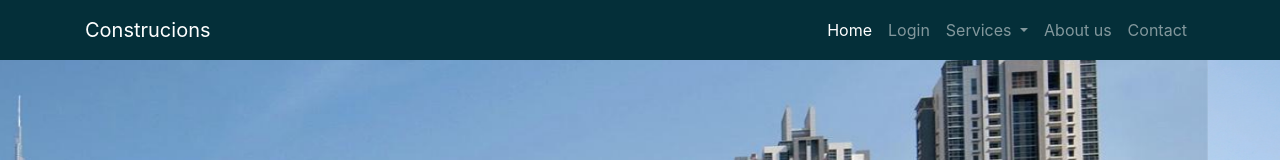
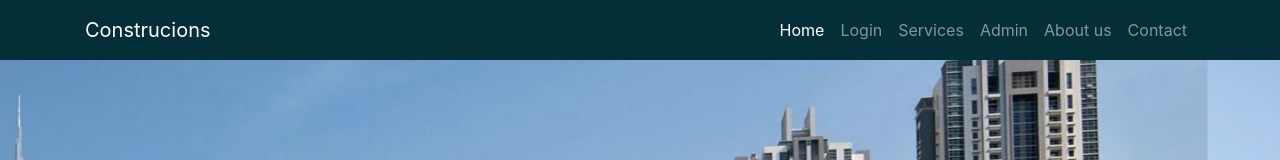
Before and after one commit to roqaia18/project, a plain HTML site: page home.html in a window 1280 px wide. Shown: the top 160 px of the page. Drawn offline with nearby package versions, Linux system fonts and the light colour scheme.

Commit message:
attach pages with each other

```diff
--- a/home.html
+++ b/home.html
@@ -38,14 +38,20 @@
             <li class="nav-item">
               <a class="nav-link" href="login-registration.html">Login</a>
             </li>
-            <li class="nav-item dropdown">
+            <li class="nav-item">
+              <a class="nav-link" href="services.html">Services</a>
+            </li>
+            <li class="nav-item">
+              <a class="nav-link" href="index.html">Admin</a>
+            </li>
+            <!-- <li class="nav-item dropdown">
                 <a class="nav-link dropdown-toggle" href="#" id="navbarDropdown" role="button" data-toggle="dropdown" aria-haspopup="true" aria-expanded="false">
                   Services
                 </a>
                 <div class="dropdown-menu" aria-labelledby="navbarDropdown">
                   <a class="dropdown-item" href="#">Flags</a>
                   <a class="dropdown-item" href="#">Buildings</a>
-              </li>
+              </li> -->
             <li class="nav-item">
                 <a class="nav-link" href="#about-us">About us</a>
               </li>
```
